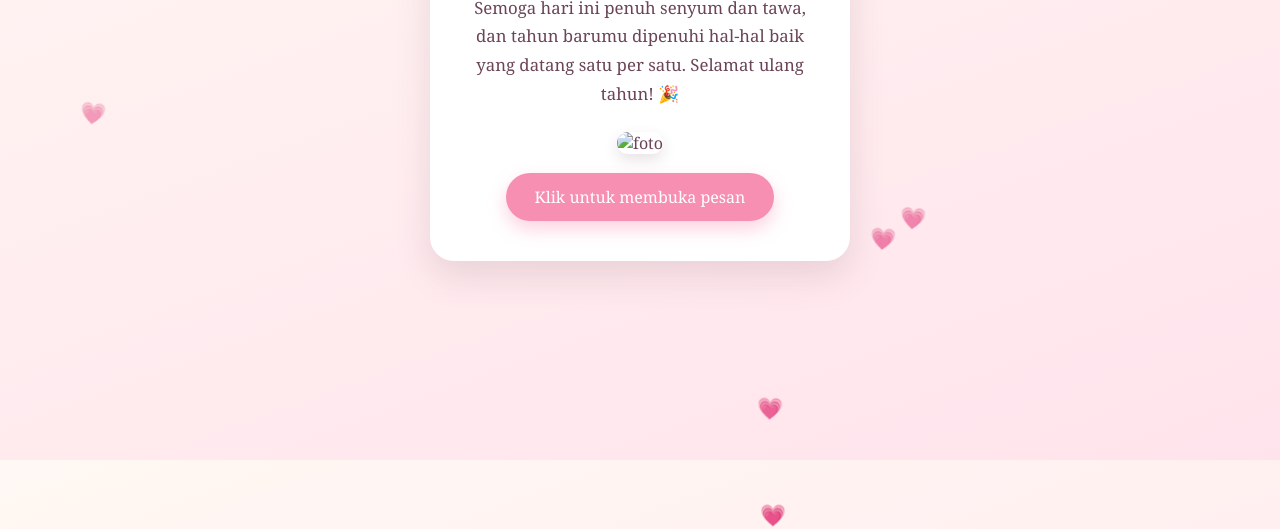
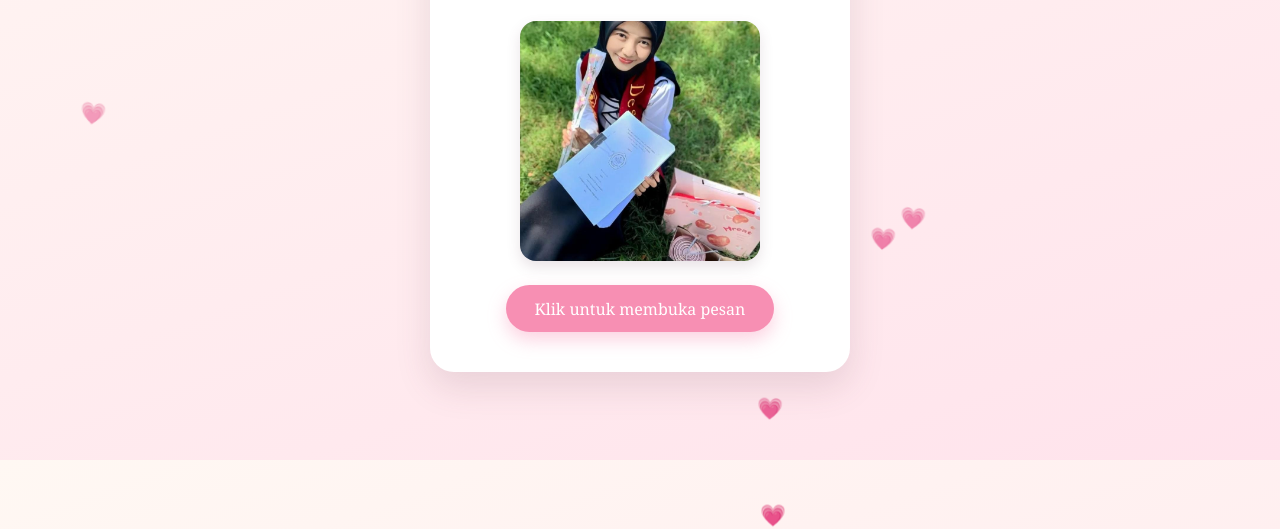
Before and after one commit to varrmiii/happy-birthday, a plain HTML site: page index.html in a window 1280 px wide. Shown: the part 340-869 px from the top of the page. Drawn offline with Linux system fonts and the light colour scheme; the site is published under a folder, as on GitHub Pages, so addresses that start at the root find nothing.

Commit message:
Update index.html

```diff
--- a/index.html
+++ b/index.html
@@ -125,7 +125,7 @@
 
     <!-- GANTI FOTO DI SINI: taruh foto.jpg di folder assets/ -->
     <div class="gallery">
-      <img src="/gf.jpeg" alt="foto">
+      <img src="gf.jpeg" alt="foto">
     </div>
 
     <button class="btn" onclick="showSecret()">Klik untuk membuka pesan</button>
```
